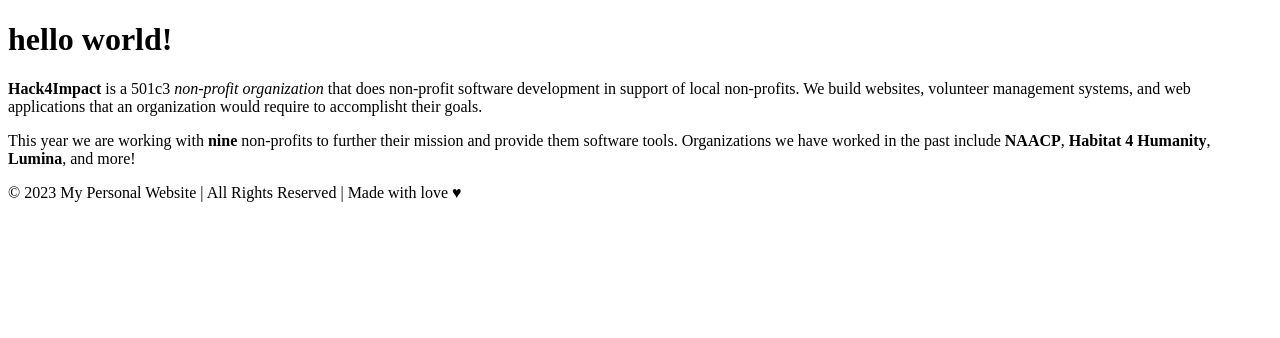
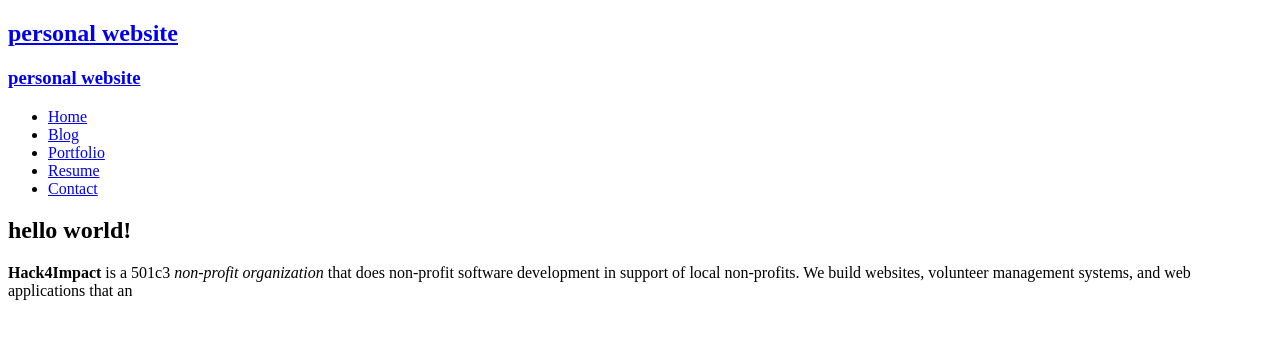
Before and after one commit to qarteu/hack4impact_kartik_website, a plain HTML site: page index.html in a window 1280 px wide. Drawn offline with Linux system fonts and the light colour scheme.

Commit message:
link implementation: add content to index.html

```diff
--- a/index.html
+++ b/index.html
@@ -4,9 +4,22 @@
     <title>Personal Website</title>
   </head>
   <body>
-    <nav></nav>
+    <nav class="navbar">
+      <h1 class="logo">
+        <a href="index.html">personal website</a>
+      </h1>
+      <nav class="navbar">
+        <h1 class="logo"><a href="index.html">personal website</a></h1>
+        <ul class="nav-list">
+          <li><a href="index.html">Home</a></li>
+          <li><a href="blog.html">Blog</a></li>
+          <li><a href="portfolio.html">Portfolio</a></li>
+          <li><a href="resume.html">Resume</a></li>
+          <li><a href="contact.html">Contact</a></li>
+        </ul>
+      </nav>
     <main>
-      <h1>hello world!</h1>
+      <h1 class="page-title">hello world!</h1>
       <div class="about">
         <div class="about-image"></div>
         <div class="about-text">
@@ -15,18 +28,3 @@
             <em>non-profit organization</em> that does non-profit software
             development in support of local non-profits. We build websites,
             volunteer management systems, and web applications that an
-            organization would require to accomplisht their goals.
-          </p>
-          <p>
-            This year we are working with <strong>nine</strong> non-profits to
-            further their mission and provide them software tools. Organizations
-            we have worked in the past include <strong>NAACP</strong>,
-            <strong>Habitat 4 Humanity</strong>, <strong>Lumina</strong>, and
-            more!
-          </p>
-        </div>
-      </div>
-    </main>
-    <footer>© 2023 My Personal Website | All Rights Reserved | Made with love ♥</footer>
-  </body>
-</html>
```
